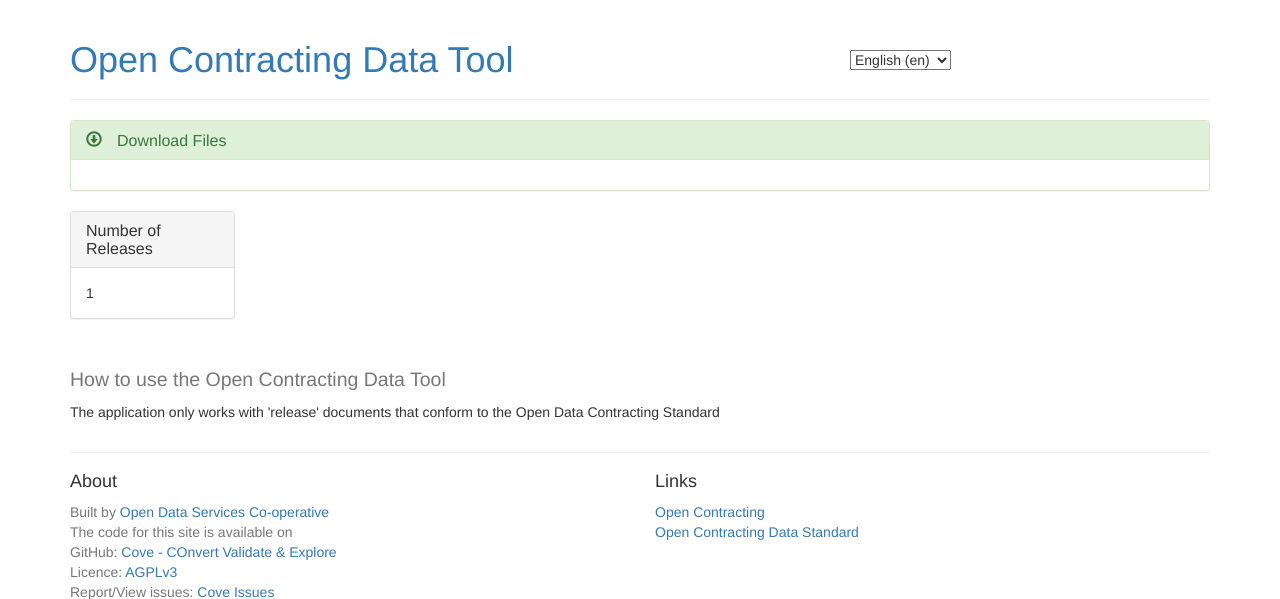
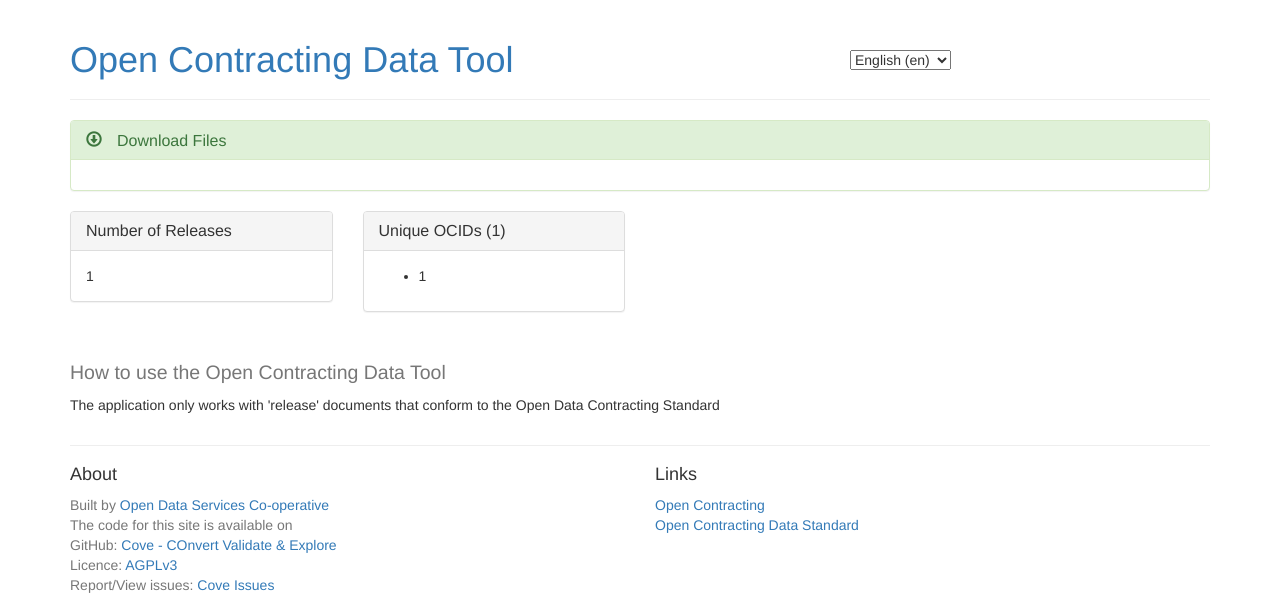
Before and after one commit to OpenDataServices/cove, a Django app: template cove/templates/explore.html in a window 1280 px wide. Shown: the top 599 px of the page. Run offline with Django 3.2, Linux system fonts and the light colour scheme; the template is opened without the code that fills it: most values are stand-ins (such as "Sample title", 1, 10 or a date in 2020); some libraries are stand-ins or nearby versions.

Commit message:
[#30] Adds a list of unique ocids to the explore page
Alters the view to create a list of unique ocids found in the
releases.
Fixes up tests, and alters the template

```diff
--- a/cove/templates/explore.html
+++ b/cove/templates/explore.html
@@ -33,7 +33,7 @@
 
 <!-- Count of Releases -->
 <div class="row">
-  <div class="col-md-2">
+  <div class="col-md-3">
     <div class="panel panel-default">
       <div class="panel-heading">
         <h4 class="panel-title">{% trans 'Number of Releases' %}</h4>
@@ -43,5 +43,21 @@
       </div>
     </div>
   </div>
+   <div class="col-md-3">
+    <div class="panel panel-default">
+      <div class="panel-heading">
+        <h4 class="panel-title">
+          {% blocktrans with number_of_ocids=releases_aggregates.unique_ocids|length %}Unique OCIDs ({{number_of_ocids}}){% endblocktrans %}
+        </h4>
+      </div>
+      <div class="panel-body">
+        <ul>
+        {% for ocid in releases_aggregates.unique_ocids %}
+        <li>{{ocid}}</li>
+        {% endfor %}
+        </ul>
+      </div>
+    </div>
+  </div>
 </div>
 {% endblock %}
```
Also changed, not shown: cove/tests.py (+6 -3 lines), cove/views.py (+14 -1 lines).
